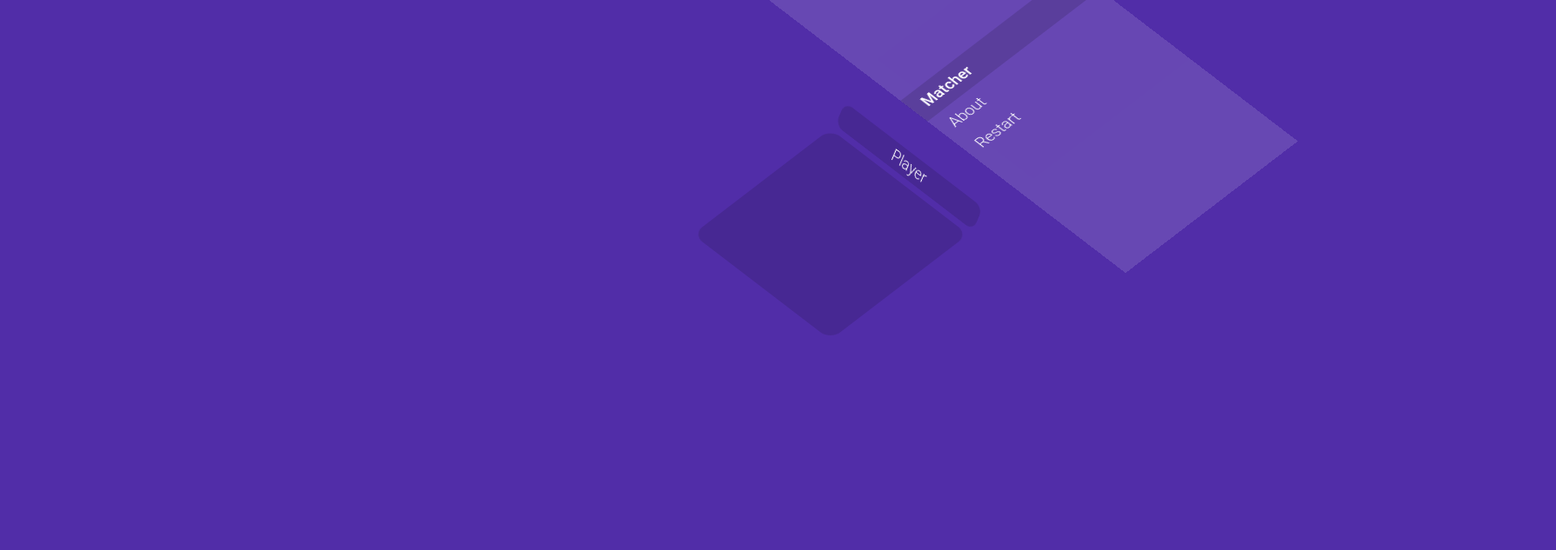
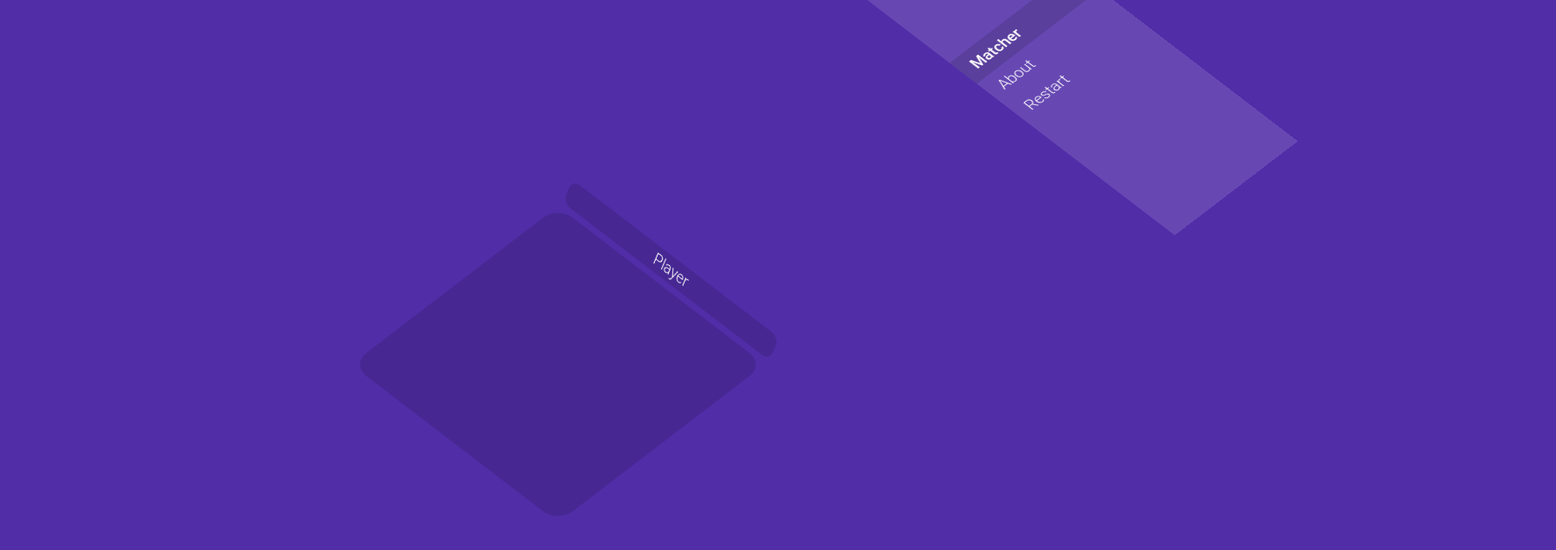
Before and after one commit to samthor/matcher, a plain HTML site: page index.html in a window 1280 px wide. Shown: the whole page at 87% size, 1789 px wide, since content can reach past the window. Drawn offline with Linux system fonts and the light colour scheme.

Commit message:
fix touch, mid position

```diff
--- a/elements.js
+++ b/elements.js
@@ -260,7 +260,7 @@ class GemBoard extends HTMLElement {
 
       return this.removeCells_(matches)
           .then(_ => afterTime(TRANSITION_TIME))
-          .then(_ => this.fill_(true))
+          .then(_ => this.fill_())  // should probably never give matches, but we should be safe
           .then(internalTick);
     };
 
--- a/index.html
+++ b/index.html
@@ -20,9 +20,18 @@
   </div>
 </header>
 
+</div>
+
+<div class="mid">
+  <div class="plane">
+
 <div class="player" id="player">
   <h2>Player</h2>
   <gem-board id="board"></gem-board>
+  <h2 style="opacity: 0">.</h2>
+</div>
+
+  </div>
 </div>
 
 <script>
@@ -49,7 +58,5 @@ document.getElementById('restart').addEventListener('click', appear);
 
 </script>
 
-</div>
-
 </body>
 </html>
--- a/styles.css
+++ b/styles.css
@@ -40,16 +40,29 @@ body {
   flex-flow: column;
   transform-style: preserve-3d;
 }
-.plane.mid {
-  transform-origin: 100% 50%;
-  transform: rotateX(40deg) rotate(45deg) translate(-10vmax);
+
+.mid {
+  position: fixed;
+  top: 0;
+  left: 0;
+  right: 0;
+  bottom: 0;
+  display: flex;
+  align-items: center;
+  justify-content: center;
+  pointer-events: none;
+}
+.mid .plane {
+  pointer-events: auto;
+  transform-origin: 50% 50%;
+  transform: rotateX(40deg) rotate(45deg);
 }
 
 header {
   background: rgba(255, 255, 255, 0.125);
   min-width: 600px;
-  height: 280px;
-  max-height: 50vw;  /* 140px max */
+  height: 200px;
+  max-height: 50vmin;  /* 140px max */
   transform-style: preserve-3d;
   position: relative;
   margin-bottom: 20px;
@@ -85,7 +98,12 @@ header {
 }
 
 gem-board {
-  font-size: 32px;
+  font-size: 12vmin;
+}
+@media (min-width: 600px) and (min-height: 600px) {
+  gem-board {
+    font-size: 48px;
+  }
 }
 
 .player {
```
